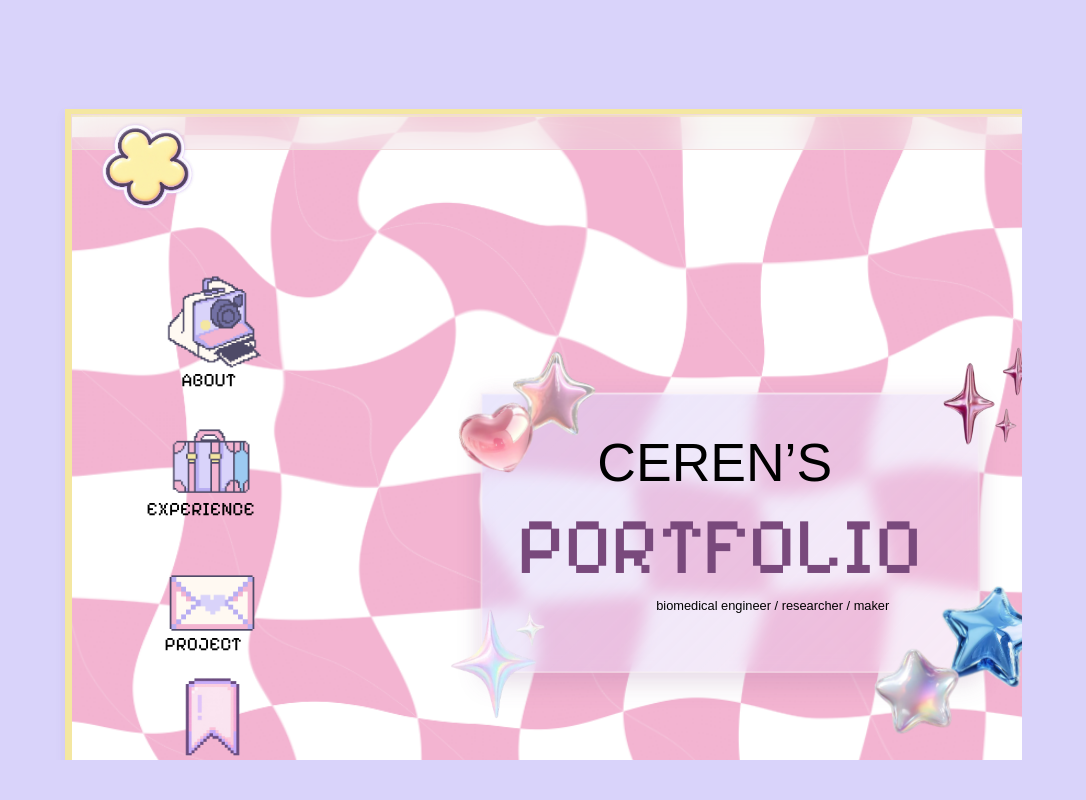
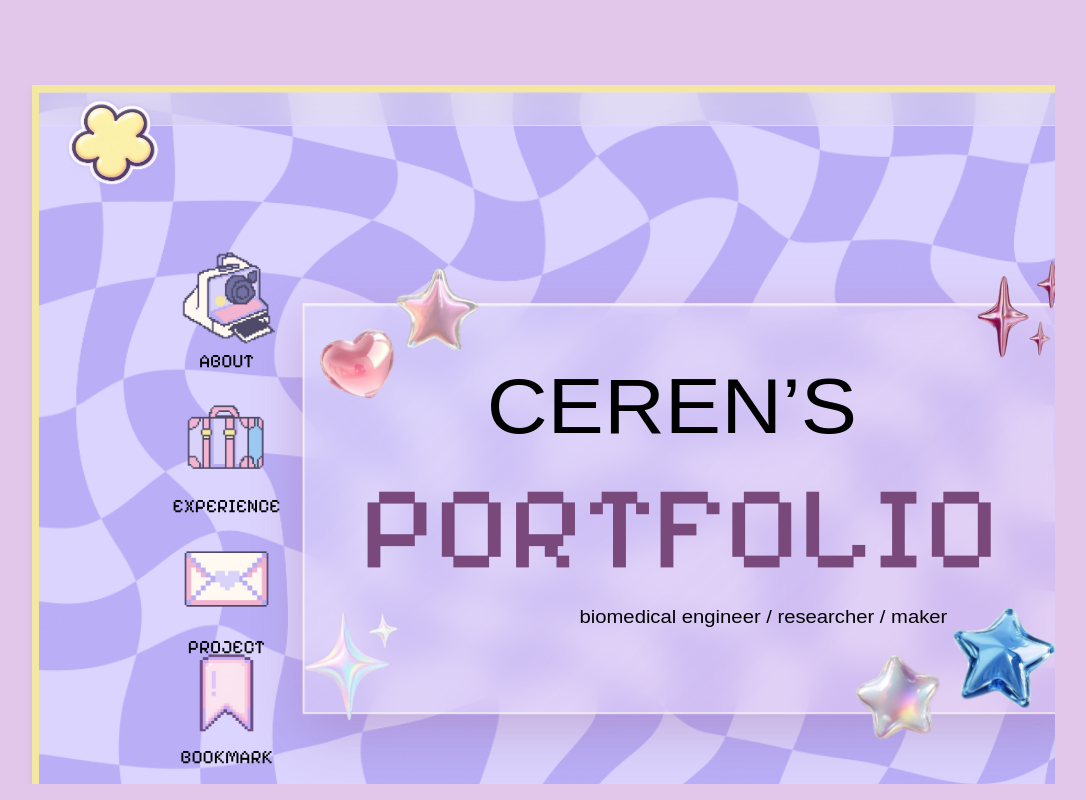
Before and after one commit to cerencetinyurek/ceren-portfolio, a Next.js app: page / in a window 1280 px wide. Shown: the whole page, without its empty margins (124-1210 px from the left). Built offline with nearby package versions, Linux system fonts and the light colour scheme.

Commit message:
refine responsive portfolio layout

```diff
--- a/app/globals.css
+++ b/app/globals.css
@@ -609,6 +609,173 @@ body {
   animation-delay: -3.8s;
   animation-direction: reverse;
 }
+@media (min-width: 769px) {
+  .desktop-page {
+    --desktop-frame-max-width: 1298px;
+    --desktop-frame-inline-gap: 32px;
+    --desktop-frame-block-gap: 32px;
+    background: #e2c7eb !important;
+  }
+
+  .desktop-viewport {
+    width: min(
+      var(--desktop-frame-max-width),
+      calc(100vw - var(--desktop-frame-inline-gap)),
+      calc((100dvh - var(--desktop-frame-block-gap)) * 1440 / 1025)
+    );
+    max-height: calc(100dvh - var(--desktop-frame-block-gap));
+    margin: auto;
+  }
+
+  .desktop-canvas::before {
+    content: "";
+    position: absolute;
+    z-index: 19;
+    left: 55px;
+    top: 69px;
+    width: 1330px;
+    height: 858px;
+    box-sizing: border-box;
+    border: 7px solid #f4e7a1;
+    pointer-events: none;
+  }
+
+  .portfolio-card-layer {
+    transform: scale(1.42, 1.32);
+  }
+
+  .portfolio-glass {
+    background: linear-gradient(
+      135deg,
+      rgba(217, 211, 250, 0.64),
+      rgba(238, 202, 232, 0.47)
+    );
+    border-color: rgba(255, 249, 242, 0.86);
+    backdrop-filter: blur(11px);
+    box-shadow:
+      0 17px 38px rgba(121, 73, 124, 0.23),
+      0 0 31px rgba(224, 160, 210, 0.23),
+      inset 0 1px 1px rgba(255, 255, 255, 0.66);
+  }
+
+  .figma-artwork-bg-liquified {
+    filter: saturate(1.05) contrast(1.02);
+  }
+
+  .desktop-icon-item[data-icon="about"],
+  .desktop-icon-item[data-icon="experience"],
+  .desktop-icon-item[data-icon="project"],
+  .desktop-icon-item[data-icon="bookmark"] {
+    translate: 48px 0;
+  }
+
+  .desktop-icon-item[data-icon="contact"],
+  .desktop-icon-item[data-icon="skills"],
+  .desktop-icon-item[data-icon="hobbies"],
+  .desktop-icon-item[data-icon="booknook"] {
+    translate: -48px 0;
+  }
+
+  .desktop-icon-item:not([data-icon="meow"]) {
+    position: absolute;
+    z-index: 2;
+    display: flex;
+    flex-direction: column;
+    align-items: center;
+    justify-content: flex-start;
+    gap: 7px;
+  }
+
+  .desktop-icon-item:not([data-icon="meow"]) .desktop-icon-visual {
+    width: 100%;
+    height: var(--desktop-icon-visual-height);
+    display: grid;
+    place-items: center;
+  }
+
+  .desktop-icon-item:not([data-icon="meow"]) .desktop-icon-art {
+    position: static;
+    flex: none;
+    object-fit: contain;
+  }
+
+  .desktop-icon-item:not([data-icon="meow"]) .desktop-icon-label {
+    position: static;
+    width: 100%;
+    height: auto;
+    margin: 0;
+    line-height: 1;
+    text-align: center;
+    white-space: nowrap;
+  }
+
+  .desktop-icon-item:not([data-icon="meow"]) .desktop-icon-button {
+    inset: -5px;
+    width: auto;
+    height: auto;
+  }
+
+  .sticker-float-0 {
+    left: 386.6px !important;
+    top: 217.55px !important;
+  }
+
+  .sticker-float-1 {
+    left: 974.05px !important;
+    top: 584.61px !important;
+  }
+
+  .sticker-float-2 {
+    left: 962.19px !important;
+    top: 217.41px !important;
+  }
+
+  .sticker-float-3 {
+    left: 856.19px !important;
+    top: 630.24px !important;
+  }
+
+  .sticker-float-4 {
+    left: 316.84px !important;
+    top: 294.94px !important;
+  }
+
+  .sticker-float-5 {
+    left: 300.86px !important;
+    top: 551.26px !important;
+  }
+
+  .desktop-taskbar {
+    border-top-color: rgba(255, 249, 242, 0.98);
+    box-shadow:
+      0 -4px 12px rgba(121, 73, 124, 0.11),
+      inset 0 2px 0 rgba(255, 255, 255, 0.2);
+  }
+}
+
+@media (min-width: 1440px) {
+  .desktop-page {
+    --desktop-frame-max-width: 1340px;
+    --desktop-frame-inline-gap: 48px;
+    --desktop-frame-block-gap: 44px;
+  }
+}
+
+@media (min-width: 1024px) and (max-width: 1439px) {
+  .desktop-page {
+    --desktop-frame-max-width: 1280px;
+    --desktop-frame-inline-gap: 32px;
+    --desktop-frame-block-gap: 32px;
+  }
+}
+
+@media (min-width: 769px) and (max-width: 1023px) {
+  .desktop-page {
+    --desktop-frame-max-width: 100%;
+    --desktop-frame-inline-gap: 24px;
+    --desktop-frame-block-gap: 24px;
+  }
+}
 .explore-button {
   position: absolute;
   left: 84.903px;
@@ -672,6 +839,39 @@ body {
 }
 .explore-drag-handle:active {
   cursor: grabbing;
+}
+.explore-content {
+  position: absolute;
+  left: 5.5%;
+  top: 40%;
+  width: 89%;
+  height: 53%;
+  box-sizing: border-box;
+  padding: 1.5cqw 3cqw;
+  overflow: auto;
+  color: #58365b;
+  font-family: var(--font-fredoka);
+  font-size: 4cqw;
+  line-height: 1.25;
+}
+.explore-content ul {
+  display: grid;
+  gap: 1cqw;
+  margin: 0;
+  padding-left: 0;
+  list-style: none;
+}
+.explore-content li {
+  display: flex;
+  gap: 1.5cqw;
+}
+.explore-content li::before {
+  content: "•";
+  flex: none;
+}
+.explore-content p {
+  margin: 2cqw 0 0;
+  font-weight: 600;
 }
 .explore-close {
   position: absolute;
@@ -1207,9 +1407,6 @@ body {
     top: calc(77.6% - clamp(29.75px, 7.86vw, 30.91px) + 20px);
   }
 
-  .desktop-icon-item[data-icon="booknook"] .desktop-icon-label {
-    transform: translateY(-12px) !important;
-  }
 }
 
 @media (max-width: 768px) and (min-height: 760px) {
--- a/components/DesktopIcon.tsx
+++ b/components/DesktopIcon.tsx
@@ -23,6 +23,38 @@ export default function DesktopIcon({ name, label, accessibleLabel, image, text,
     height: Math.max(image.y + image.height, text.y + text.height) - image.y,
   };
 
+  if (name !== "meow") {
+    const itemWidth = Math.max(image.width, text.width);
+    const visualHeight = image.height > 130
+      ? Math.max(1, text.y - image.y - 7)
+      : image.height;
+    const itemStyle = {
+      left: image.x + image.width / 2 - itemWidth / 2,
+      top: image.y,
+      width: itemWidth,
+      "--desktop-icon-visual-height": `${visualHeight}px`,
+    } as React.CSSProperties;
+
+    return <div className="desktop-icon-item" data-icon={name} style={itemStyle}>
+      <span className="desktop-icon-visual" aria-hidden="true">
+        <img className={`figma-image desktop-icon-art${artworkMaxSize ? " paired-desktop-icon" : ""}`} data-icon={name} src={`/images/${name}.png`} alt="" draggable={false}
+          width={artworkWidth} height={artworkHeight}
+          style={{
+            width: artworkWidth,
+            height: artworkHeight,
+            transform: artworkScale ? `scale(${artworkScale})` : undefined,
+            transformOrigin: "center",
+          }} />
+      </span>
+      <p className="figma-label desktop-icon-label" data-icon={name}>{label}</p>
+      {href ? (
+        <a className="desktop-icon-button" data-icon={name} aria-label={accessibleName} href={href} />
+      ) : onOpen ? (
+        <button type="button" className="desktop-icon-button" data-icon={name} aria-label={accessibleName} aria-haspopup={hasPopup ? "dialog" : undefined} onClick={onOpen} />
+      ) : null}
+    </div>;
+  }
+
   return <div className="desktop-icon-item" data-icon={name}>
     {/* Original Figma raster artwork, including its transparent padding. */}
     <img className={`figma-image desktop-icon-art${artworkMaxSize ? " paired-desktop-icon" : ""}`} data-icon={name} src={`/images/${name}.png`} alt="" draggable={false}
--- a/components/ExploreWindow.tsx
+++ b/components/ExploreWindow.tsx
@@ -4,6 +4,14 @@ export default function ExploreWindow({ onClose }: { onClose: () => void }) {
   return <section className="explore-window" aria-label={portfolioContent.desktop.exploreTitle}>
     <img src="/images/explore-frame.webp" width={371} height={221} alt="" draggable={false} loading="lazy" />
     <div className="explore-drag-handle" data-drag-handle aria-hidden="true" />
+    <div className="explore-content">
+      <ul>
+        {portfolioContent.desktop.exploreContent.instructions.map((instruction) => (
+          <li key={instruction}>{instruction}</li>
+        ))}
+      </ul>
+      <p>{portfolioContent.desktop.exploreContent.closing}</p>
+    </div>
     <button type="button" className="explore-close" aria-label={portfolioContent.accessibility.closeExplore} onClick={onClose} />
   </section>;
 }
--- a/content/portfolio.ts
+++ b/content/portfolio.ts
@@ -186,6 +186,14 @@ export const portfolioContent = {
   desktop: {
     meowLabel: "MEOW",
     exploreTitle: "Explore",
+    exploreContent: {
+      instructions: [
+        "Click any desktop icon to explore",
+        "Drag windows around",
+        "Use the X button to close windows",
+      ],
+      closing: "Thanks for visiting! ❤︎",
+    },
     popupMenu: ["File", "Edit", "View", "Image"],
   },
   accessibility: {
```
Also changed, not shown: public/images/bg-liquified.png.
